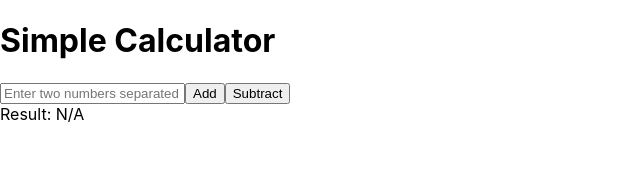
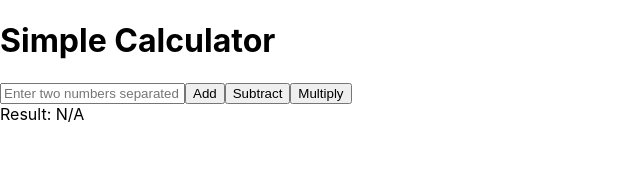
Before and after one commit to JhonyParwani/Calculator_TDD, a React (Create React App) app: page / in a window 1280 px wide. Shown: the top 173 px of the page, without its empty margins (0-640 px from the left). Built offline with nearby package versions, Linux system fonts and the light colour scheme.

Commit message:
Implement multiplication functionality to pass test

```diff
--- a/src/App.js
+++ b/src/App.js
@@ -18,6 +18,9 @@ const App = () => {
       case 'subtract':
         res = num1 - num2;
         break;
+      case 'multiply':
+        res = num1 * num2;
+        break;
       default:
         return;
     }
@@ -30,6 +33,7 @@ const App = () => {
       <input type="text" value={input} onChange={handleInputChange} placeholder="Enter two numbers separated by a comma" />
       <button onClick={() => calculate('add')}>Add</button>
       <button onClick={() => calculate('subtract')}>Subtract</button>
+      <button onClick={() => calculate('multiply')}>Multiply</button>
       <div>Result: {result !== null ? result : 'N/A'}</div>
     </div>
   );
```
